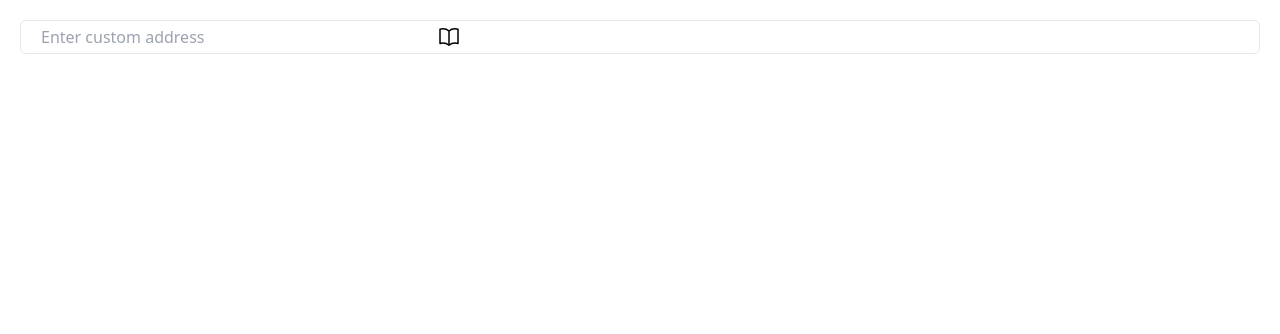
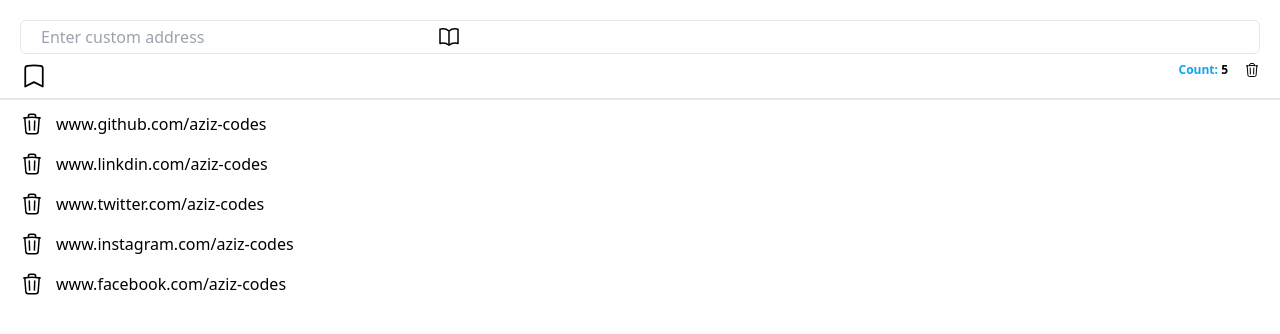
Before and after one commit to aziz-codes/bookmark-saver, a React (Vite) app: page / in a window 1280 px wide. Shown: the top 334 px of the page. Built offline with nearby package versions, Linux system fonts and the light colour scheme.

Commit message:
design completed

```diff
--- a/src/components/Main.jsx
+++ b/src/components/Main.jsx
@@ -1,13 +1,23 @@
 import React, { useState } from "react";
-import { BookOpenIcon, TrashIcon } from "@heroicons/react/24/outline";
+import {
+  BookmarkIcon,
+  BookOpenIcon,
+  TrashIcon,
+} from "@heroicons/react/24/outline";
 const Main = () => {
-  const [tabs, setTabs] = useState([]);
+  const [tabs, setTabs] = useState([
+    "www.github.com/aziz-codes",
+    "www.linkdin.com/aziz-codes",
+    "www.twitter.com/aziz-codes",
+    "www.instagram.com/aziz-codes",
+    "www.facebook.com/aziz-codes",
+  ]);
   return (
     <div
       className="min-w-[400px] flex
    flex-col gap-2"
     >
-      <div className="flex flex-row items-center mt-5 border m-5 rounded-md">
+      <div className="flex flex-row items-center mt-5 border ml-5 mr-5 rounded-md">
         <input
           type="text"
           className="outline-none  rounded-md p-1 w-96 mr-4 ml-4 "
@@ -15,7 +25,32 @@
         />
         <BookOpenIcon className="h-6 w-6 cursor-pointer" title="Save" />
       </div>
-      <div className="p-1 flex flex-row gap-4 mx-auto min-h-[600px] overflow-y-auto"></div>
+      <div className="flex flex-row gap-4 w-full justify-between px-5 ">
+        <BookmarkIcon
+          className="h-7 w-7 hover:text-sky-500 cursor-pointer"
+          title="Save current tab"
+        />
+        <div className="flex gap-4">
+          <label className="text-sky-500 text-xs font-semibold">
+            Count: <span className="text-black">{tabs.length}</span>
+          </label>
+          <TrashIcon
+            className="h-4 w-4 cursor-pointer hover:text-red-500"
+            title="delete all"
+          />
+        </div>
+      </div>
+      <div className="w-full  border"></div>
+      <div className="p-1 flex flex-col gap-4 mx-4 min-h-[600px] overflow-y-auto">
+        {tabs.map((tab, i) => (
+          <div className="flex flex-row  gap-3  w-96" key={i}>
+            <TrashIcon className="h-6 w-6 cursor-pointer hover:text-red-500" />
+            <a href={tab} className="hover:text-sky-500 transition-all">
+              {tab}
+            </a>
+          </div>
+        ))}
+      </div>
     </div>
   );
 };
```
